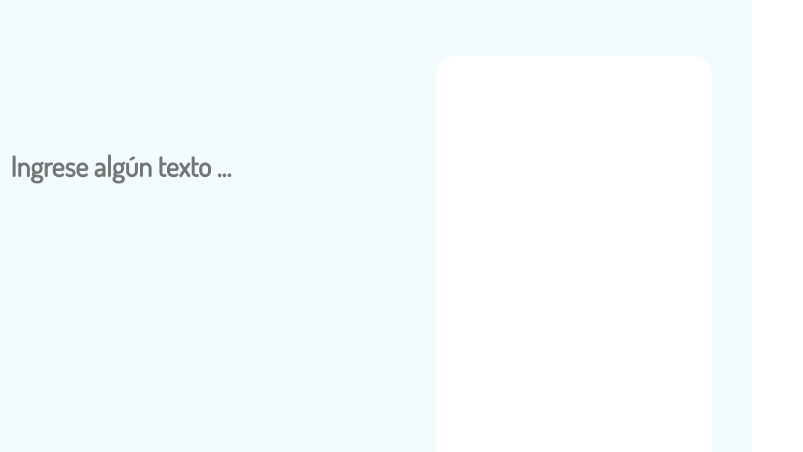
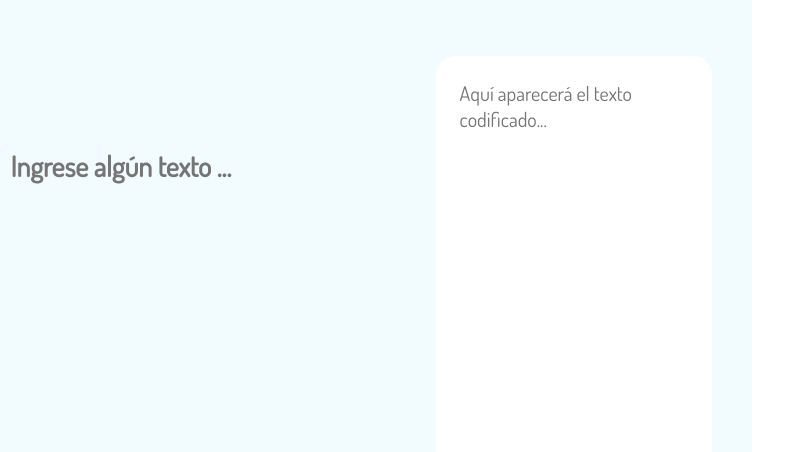
Before and after one commit to estevezruedayohan/challengeOne_encriptador2, a plain HTML site: page index.html in a window 1280 px wide. Shown: the top 452 px of the page, 356-1159 px from the left. Drawn offline with Linux system fonts and the light colour scheme; some packages are replaced by stand-ins of ours; a script that the page names is missing.

Commit message:
agrego placeholder en textcodificado

```diff
--- a/index.html
+++ b/index.html
@@ -53,7 +53,7 @@
             </div>
         </section>
         <section class="codificado">
-            <textarea class="codificado__text" name="codificado-text" id="codificado-text" readonly></textarea>
+            <textarea class="codificado__text" name="codificado-text" id="codificado-text" placeholder="Aquí aparecerá el texto codificado..." readonly></textarea>
             <button class="boton__general btn__Copiar">Copiar</button>
             </div>
         </section>
```
